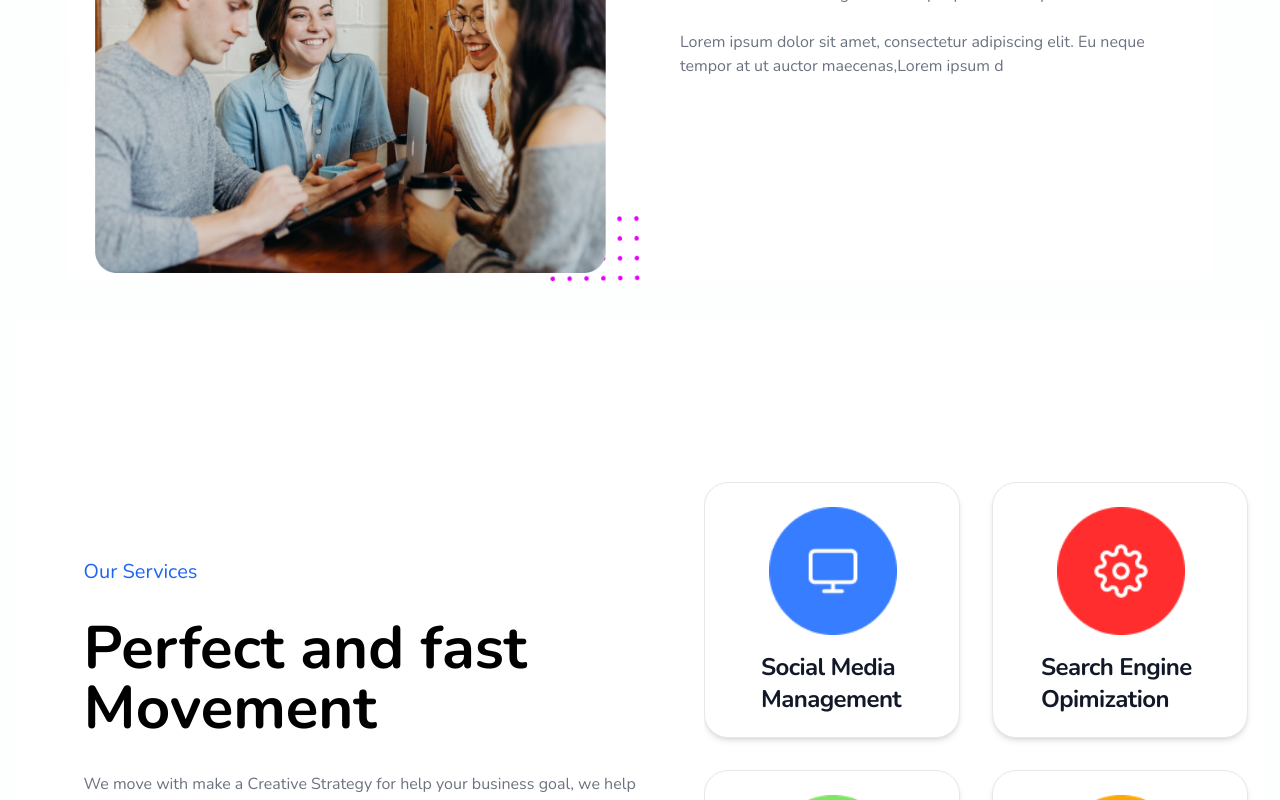
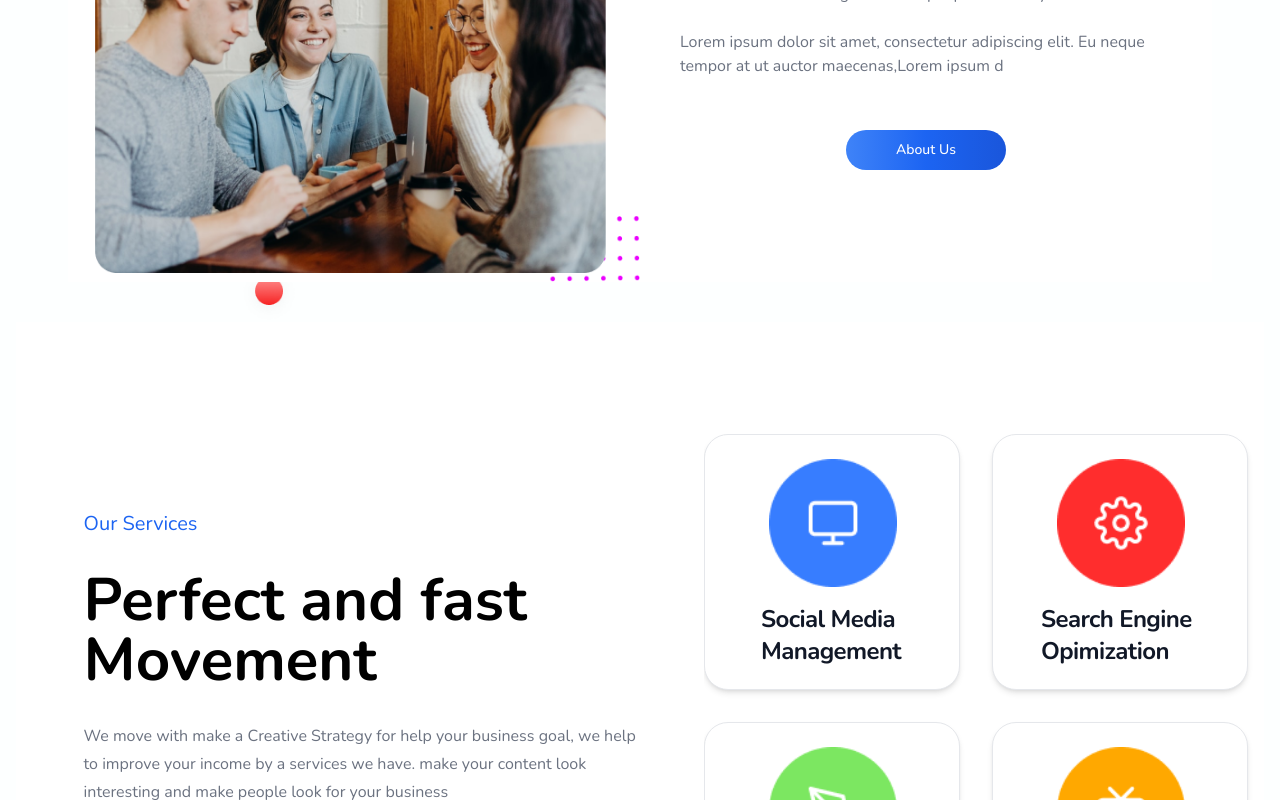
Before and after one commit to AlbertBislimi/react-project, a React (Create React App) app: page / in a window 1280 px wide. Shown: the part 1640-2440 px from the top of the page. Built offline with nearby package versions, Linux system fonts and the light colour scheme.

Commit message:
small changes

```diff
--- a/src/components/cta/Cta.jsx
+++ b/src/components/cta/Cta.jsx
@@ -1,10 +1,10 @@
 import React from 'react'
-import collaboration from '../../assets/collaboration.png'
+import people from '../../assets/people.png'
 
 const Cta = () => {
   return (
 
-    <div className="lg:flex lg:h-screen lg:bg-white ">
+    <div className="lg:flex lg:bg-white ">
       <div className=" mt-10 lg:flex lg:flex-1 lg:items-center lg:justify-center">
         <div className="text-center lg:flex lg:w-3/5 lg:h-4/5 lg:p-100px lg:flex-col lg:justify-center lg:gap-y-6">
           <h1 className=" text-2xl mb-4 lg:text-left lg:text-6xl">Interesting Collaboration With Us?</h1>
@@ -16,7 +16,7 @@ const Cta = () => {
       <div className="m-10 lg:flex-1 lg:relative">
         <div className="flex flex-wrap items-center justify-center md:gap-x-6 xl:overflow-hidden lg:flex lg:flex-wrap md:overflow-scroll lg:justify-between lg:gap-8 lg:mt-20 ">
             <div className='relative'>
-                <img src={collaboration} className="items-center w-full" alt="" />
+                <img src={people} className="items-center w-full" alt="" />
             </div>
         </div>
       </div>
--- a/src/components/services/OurServices.jsx
+++ b/src/components/services/OurServices.jsx
@@ -7,7 +7,7 @@ import ads from '../../assets/ads.png'
 const OurServices = () => {
   return (
 
-    <div className="lg:flex lg:h-screen lg:bg-white">
+    <div className="lg:flex lg:bg-white">
 
       <div className="flex max-w-4xl mx-auto items-center lg:flex-1 lg:items-center lg:justify-center">
         <div className="text-center py-4 px-4 mx-auto lg:flex lg:w-[85%] lg:h-4/5 lg:flex-col lg:justify-center lg:gap-y-6">
--- a/tailwind.config.js
+++ b/tailwind.config.js
@@ -7,9 +7,6 @@ module.exports = {
     fontFamily: {
       nunito: ["Nunito", "sans-serif"]
     },
-    backgroundImage: {
-      'bg-image': "url('../src/assets/bg.png')",
-    },
 
     extend: {},
   },
```
